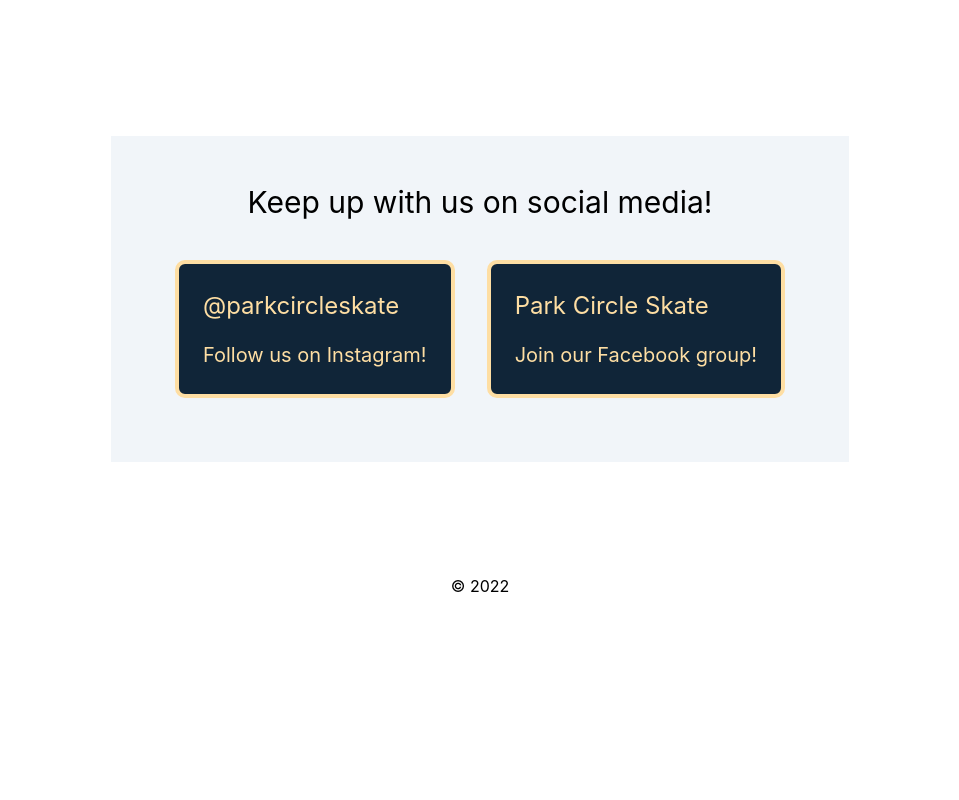
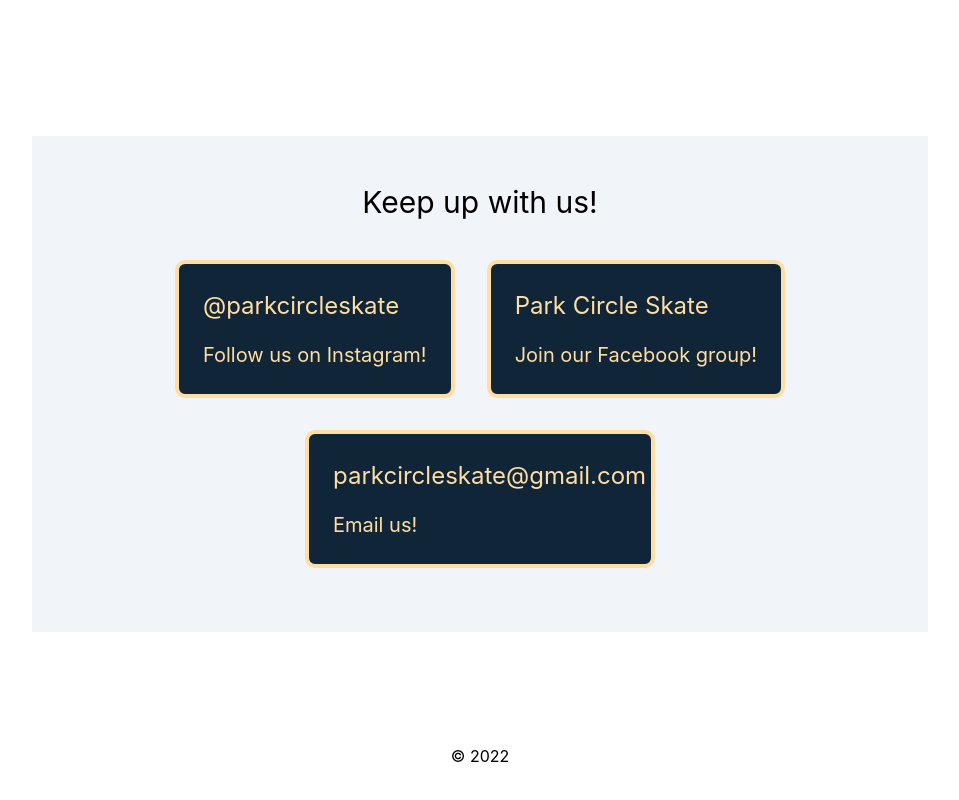
Before and after one commit to shawnlknight/park-circle-skate, a Next.js app: page / in a window 1280 px wide. Shown: the part 4809-5609 px from the top of the page, without its empty margins (160-1119 px from the left). Before the commit the page ends 5439 px from the top, so only its background shows below. Built offline with nearby package versions, Linux system fonts and the light colour scheme.

Commit message:
add email link

```diff
--- a/components/Link.js
+++ b/components/Link.js
@@ -1,4 +1,4 @@
-export default function Link(props) {
+export default function ExternalLink(props) {
   const { href, displayText } = props
 
   return (
--- a/components/SupportersList.js
+++ b/components/SupportersList.js
@@ -1,4 +1,4 @@
-import Link from './Link'
+import ExternalLink from './Link'
 import { partnersListOne, partnersListTwo } from '../data/partners'
 
 export default function SupportersList() {
@@ -8,7 +8,7 @@ export default function SupportersList() {
         <ul className="list-disc">
           {partnersListOne.map((partner, i) => (
             <li key={i}>
-              <Link href={partner.url} displayText={partner.name} />
+              <ExternalLink href={partner.url} displayText={partner.name} />
             </li>
           ))}
         </ul>
@@ -17,7 +17,7 @@ export default function SupportersList() {
         <ul className="list-disc">
           {partnersListTwo.map((partner, i) => (
             <li key={i}>
-              <Link href={partner.url} displayText={partner.name} />
+              <ExternalLink href={partner.url} displayText={partner.name} />
             </li>
           ))}
         </ul>
--- a/pages/index.js
+++ b/pages/index.js
@@ -1,7 +1,7 @@
 import Head from 'next/head'
 import Image from 'next/image'
 
-import Link from '../components/Link'
+import ExternalLink from '../components/Link'
 import SupportersList from '../components/SupportersList'
 import styles from '../styles/Home.module.css'
 
@@ -58,7 +58,7 @@ export default function Home() {
               </p>
               <span>
                 - Peter Whitley,{' '}
-                <Link
+                <ExternalLink
                   href="https://publicskateparkguide.org"
                   displayText="Public Skatepark Guide"
                 />
@@ -74,7 +74,7 @@ export default function Home() {
               uncommon dedication to their sport. And what does this commitment
               to physical exercise and outdoor activity earn them? In many areas
               it gets them a big fine.&quot; (
-              <Link
+              <ExternalLink
                 href="https://publicskateparkguide.org/vision/the-skateboarding-problem/"
                 displayText="Public Skatepark Guide - The Skateboarding Problem"
               />
@@ -107,7 +107,7 @@ export default function Home() {
                 2019, and this does not account for the many other skatepark
                 users, like BMX riders, roller/quad skaters, inline skaters,
                 scooter riders, and more. (
-                <Link
+                <ExternalLink
                   href="https://www.sfia.org/reports/962_Skateboarding-Participation-Report-2021"
                   displayText="Skateboarding Participation Report, 2021"
                 />
@@ -115,7 +115,7 @@ export default function Home() {
               </p>
               <p className="mb-6">
                 Most of the these skateboarders are 24 years old or younger. (
-                <Link
+                <ExternalLink
                   href="https://publicskateparkguide.org/vision/the-skateboarding-problem/"
                   displayText="Public Skatepark Guide - The Skateboarding Problem"
                 />
@@ -124,7 +124,7 @@ export default function Home() {
               <p className="mb-6">
                 Skateboarding is the third most commonly reported interest for
                 high school students (24% of girls, and 17% of boys). (
-                <Link
+                <ExternalLink
                   href="https://www.aspeninstitute.org/wp-content/uploads/2021/11/Aspen-National-Student-Survey-FINAL-Report.pdf"
                   displayText="Aspen Institute National Student Survey Analysis, 2021"
                 />
@@ -135,7 +135,7 @@ export default function Home() {
                 total weekly use hours. They were found to be more popular than
                 sports fields, play areas, fitness zones, and dog parks when
                 comparing the total weekly use hours. (
-                <Link
+                <ExternalLink
                   href="https://www.ncbi.nlm.nih.gov/pmc/articles/PMC5030121/"
                   displayText="The First National Study of Neighborhood Parks, 2016"
                 />
@@ -174,7 +174,7 @@ export default function Home() {
                 Skateboarding is an excellent form of exercise and gets people
                 outdoors. Both youth and adults get their CDC recommended daily
                 cardiovascular exercise while skateboarding at skateparks. (
-                <Link
+                <ExternalLink
                   href="https://www.ncbi.nlm.nih.gov/pmc/articles/PMC7241629/"
                   displayText="CSUSM Studies in the International Journal of Exercise Science, 2020"
                 />
@@ -185,7 +185,7 @@ export default function Home() {
                 skateboarding culture reveals that skateboarding improves mental
                 health, fosters community, and encourages diversity and
                 resilience. (
-                <Link
+                <ExternalLink
                   href="https://www.google.com/url?q=https://pullias.usc.edu/blog/groundbreaking-study-redefines-skateboarding-culture/&sa=D&source=docs&ust=1659031588220165&usg=AOvVaw39D_tAen3WK8V3Ss-G4QMi"
                   displayText="Pullias Center for Higher Education"
                 />
@@ -219,7 +219,7 @@ export default function Home() {
         </div>
 
         <div className="p-12 bg-slate-100 text-center">
-          <h2 className="text-3xl mb-6">Keep up with us on social media!</h2>
+          <h2 className="text-3xl mb-6">Keep up with us!</h2>
           <div className={styles.grid}>
             <a
               href="https://instagram.com/parkcircleskate"
@@ -240,6 +240,10 @@ export default function Home() {
               <h2>Park Circle Skate</h2>
               <p>Join our Facebook group!</p>
             </a>
+            <a href="mailto:parkcircleskate@gmail.com" className={styles.card}>
+              <h2>parkcircleskate@gmail.com</h2>
+              <p>Email us!</p>
+            </a>
           </div>
         </div>
       </main>
--- a/styles/Home.module.css
+++ b/styles/Home.module.css
@@ -105,7 +105,7 @@
   background: #102538;
   color: #fedea3;
   transition: color 0.15s ease, border-color 0.15s ease;
-  max-width: 300px;
+  max-width: 350px;
 }
 
 .card:hover,
```
